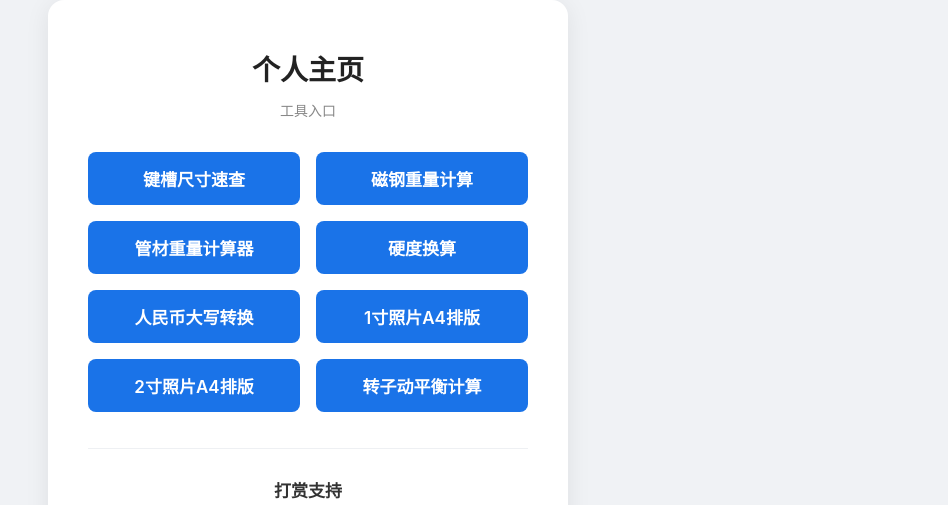
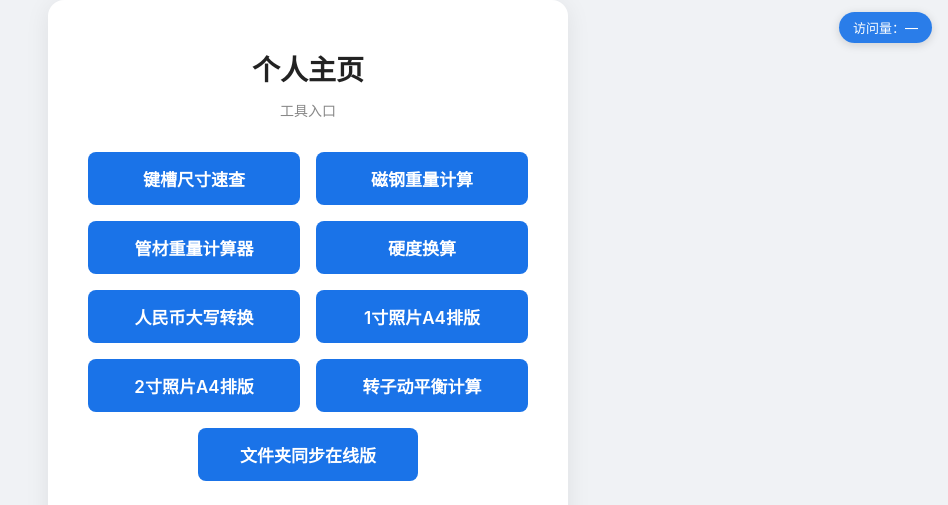
Before and after one commit to sgc20261009/personal-homepage, a plain HTML site: page index.html in a window 1280 px wide. Shown: the top 505 px of the page, without its empty margins (332-1280 px from the left). Drawn offline with Linux system fonts and the light colour scheme; no server answers.

Commit message:
Update page content

```diff
--- a/index.html
+++ b/index.html
@@ -153,9 +153,18 @@
     #idphotoModal .idp-stage { display: block !important; overflow: visible !important; padding: 0 !important; }
     #idphotoModal .idp-sheet { box-shadow: none !important; margin: 0 !important; }
   }
+
+  /* 右上角访问量计数 */
+  .visit-counter {
+    position: fixed; top: 12px; right: 16px; z-index: 50;
+    background: rgba(26,115,232,.92); color: #fff;
+    font-size: 13px; padding: 6px 14px; border-radius: 20px;
+    box-shadow: 0 2px 10px rgba(0,0,0,.15); user-select: none; white-space: nowrap;
+  }
 </style>
 </head>
 <body>
+  <div class="visit-counter" id="visitCounter">访问量：…</div>
   <div class="card">
     <h1>个人主页</h1>
     <p>工具入口</p>
@@ -168,6 +177,7 @@
       <button class="btn" type="button" onclick="window.open('https://sgc20261009.github.io/id-photo-print/','_blank','noopener')">1寸照片A4排版</button>
       <button class="btn" type="button" onclick="openIdPhoto2()">2寸照片A4排版</button>
       <a class="btn" href="https://sgc20261009.github.io/rotor-balance/" target="_blank" rel="noopener">转子动平衡计算</a>
+      <a class="btn" href="https://sgc20261009.github.io/folder-sync/" target="_blank" rel="noopener">文件夹同步在线版</a>
     </div>
     <div class="reward-sec">
       <h3>打赏支持</h3>
@@ -341,6 +351,15 @@
 
     render();
   })();
+
+  // 访问量计数（countapi.xyz 免费计数 API，跨访客累加，每次打开 +1）
+  (function () {
+    const el = document.getElementById('visitCounter');
+    fetch('https://api.countapi.xyz/hit/sgc-homepage/visits')
+      .then(r => r.json())
+      .then(d => { if (d && typeof d.value === 'number') el.textContent = '访问量：' + d.value; })
+      .catch(() => { el.textContent = '访问量：—'; });
+  })();
 </script>
 </body>
 </html>
```
